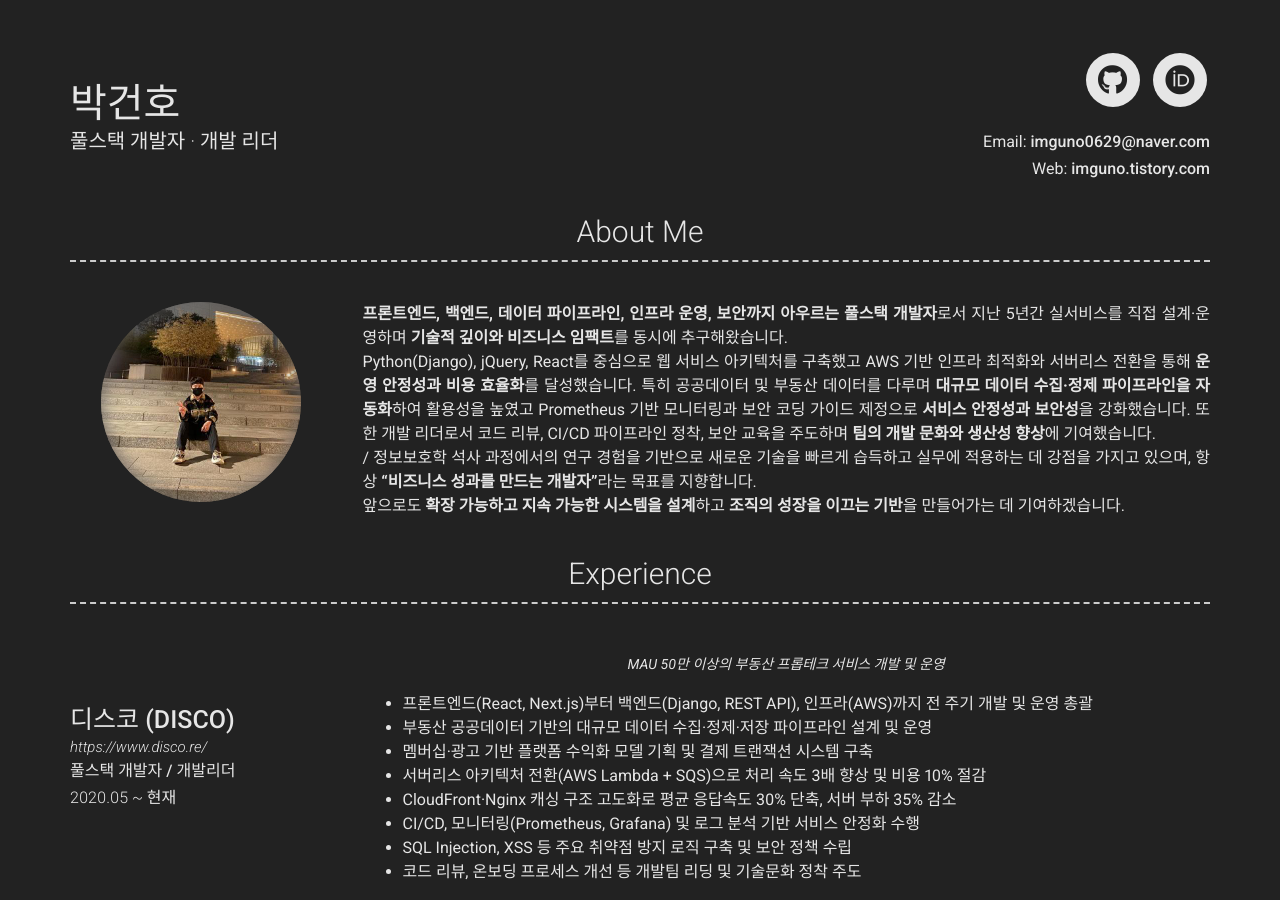
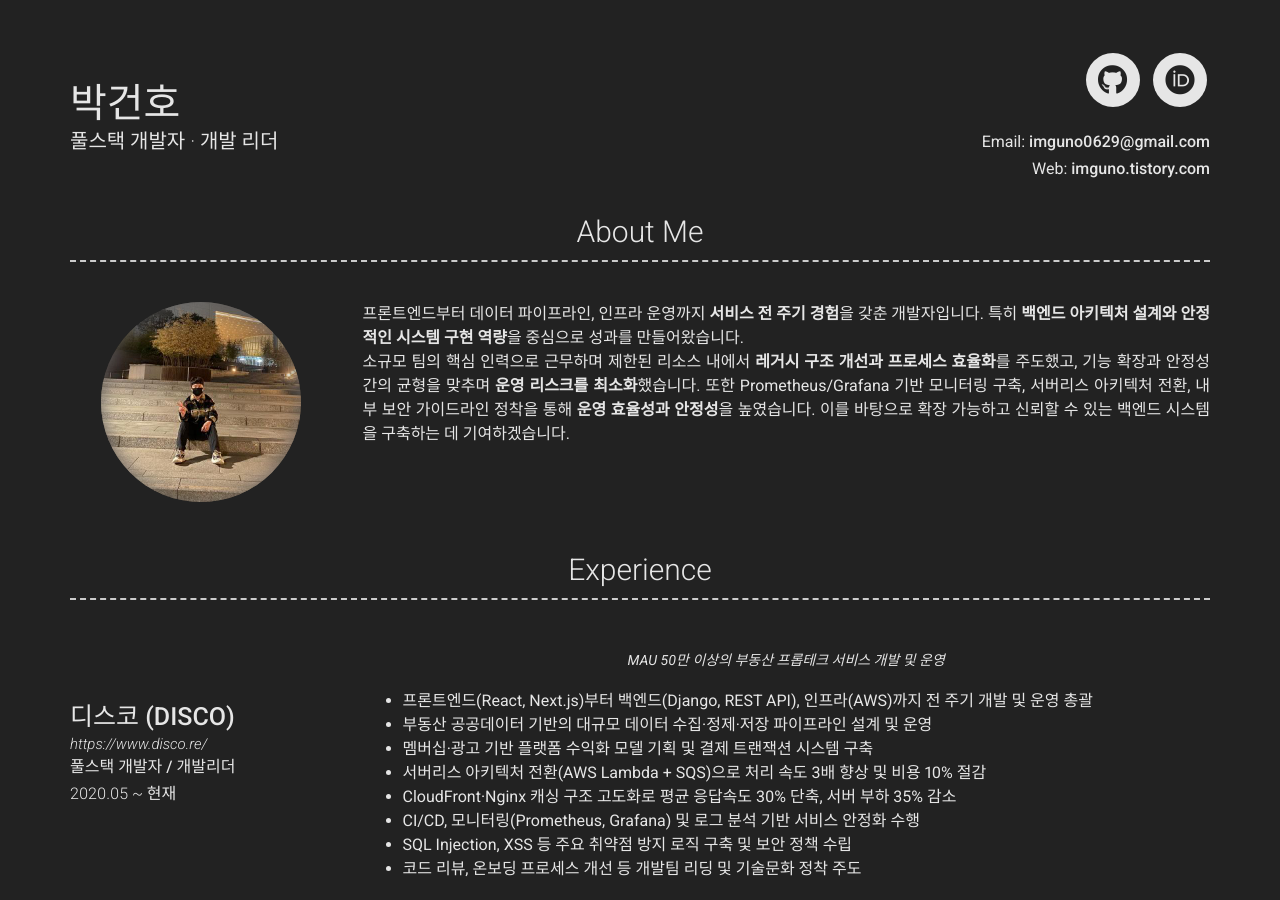
Before and after one commit to imguno/imguno.github.io, a Jekyll site: the page built from index.md, in a window 1280 px wide and 900 px high. Built offline with Jekyll 4.4.1, drawn with Linux system fonts in a browser that asks for light colours; nearby versions of some CDN libraries; some of the changed text lies outside the part shown.

Commit message:
Update _config.yml

```diff
--- a/_config.yml
+++ b/_config.yml
@@ -8,7 +8,7 @@ version: 2
 # Personal info
 name: 박건호
 title: 풀스택 개발자 · 개발 리더
-email: imguno0629@naver.com
+email: imguno0629@gmail.com
 # email_title: Email (Email title override)
 # phone: Your phone number (optional)
 # phone_title: Phone (Phone title override)
@@ -26,7 +26,7 @@ github_username:  imguno
 # facebook_username: jekyll
 # flickr_username: jekyll
 # instagram_username: jekyll
-# linkedin_username: jekyll
+# linkedin_username: 건호-박-467057383
 # xing_username: jekyll
 # pinterest_username: jekyll
 # youtube_username: jekyll
@@ -52,11 +52,9 @@ orcid_username: 0000-0003-3264-3601
 # about_title: About Me (Use this to override about section title)
 about_profile_image: images/profile.jpeg
 about_content:  |
-    **프론트엔드, 백엔드, 데이터 파이프라인, 인프라 운영, 보안까지 아우르는 풀스택 개발자**로서 지난 5년간 실서비스를 직접 설계·운영하며 **기술적 깊이와 비즈니스 임팩트**를 동시에 추구해왔습니다.<br/>
-    Python(Django), jQuery, React를 중심으로 웹 서비스 아키텍처를 구축했고 AWS 기반 인프라 최적화와 서버리스 전환을 통해 **운영 안정성과 비용 효율화**를 달성했습니다. 특히 공공데이터 및 부동산 데이터를 다루며 **대규모 데이터 수집·정제 파이프라인을 자동화**하여 활용성을 높였고 Prometheus 기반 모니터링과 보안 코딩 가이드 제정으로 **서비스 안정성과 보안성**을 강화했습니다.
-    또한 개발 리더로서 코드 리뷰, CI/CD 파이프라인 정착, 보안 교육을 주도하며 **팀의 개발 문화와 생산성 향상**에 기여했습니다.<br>/
-    정보보호학 석사 과정에서의 연구 경험을 기반으로 새로운 기술을 빠르게 습득하고 실무에 적용하는 데 강점을 가지고 있으며, 항상 **“비즈니스 성과를 만드는 개발자”**라는 목표를 지향합니다.<br/>
-    앞으로도 **확장 가능하고 지속 가능한 시스템을 설계**하고 **조직의 성장을 이끄는 기반**을 만들어가는 데 기여하겠습니다.
+    프론트엔드부터 데이터 파이프라인, 인프라 운영까지 **서비스 전 주기 경험**을 갖춘 개발자입니다. 특히 **백엔드 아키텍처 설계와 안정적인 시스템 구현 역량**을 중심으로 성과를 만들어왔습니다.<br>
+    소규모 팀의 핵심 인력으로 근무하며 제한된 리소스 내에서 **레거시 구조 개선과 프로세스 효율화**를 주도했고, 기능 확장과 안정성 간의 균형을 맞추며 **운영 리스크를 최소화**했습니다. 또한 Prometheus/Grafana 기반 모니터링 구축, 서버리스 아키텍처 전환, 내부 보안 가이드라인 정착을 통해 **운영 효율성과 안정성**을 높였습니다.
+    이를 바탕으로 확장 가능하고 신뢰할 수 있는 백엔드 시스템을 구축하는 데 기여하겠습니다.
   # Write an awesome description about yourself here, this supports markdown, so you can add [links](http://foobar.com) and highlight things <mark>like this</mark>.
 
   # You can even add paragraphs by using empty lines like this and add anything else [markdown](https://www.markdownguide.org/getting-started#what-is-markdown) supports such as
```
